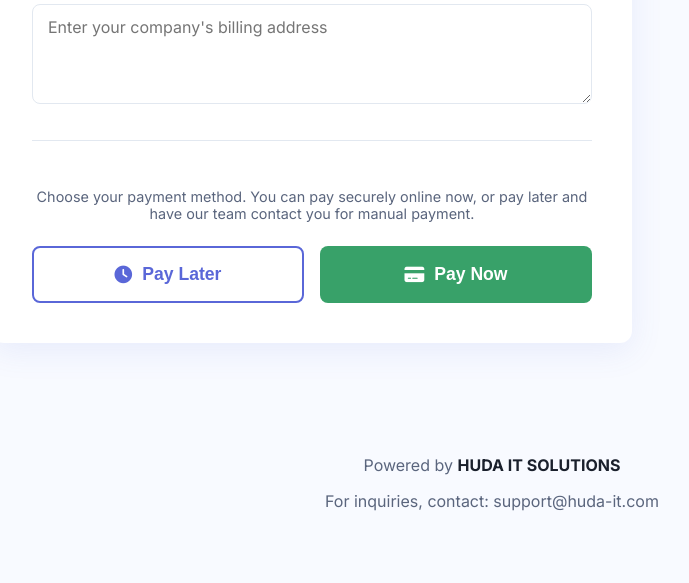
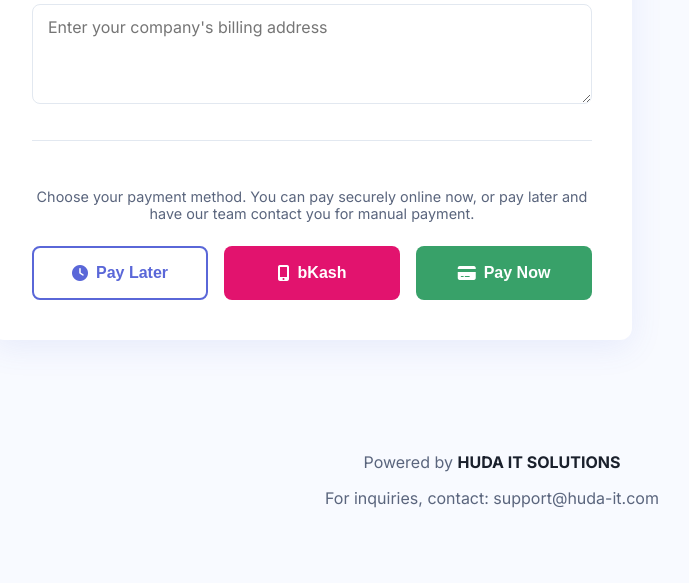
Before and after one commit to nazrulranaofficial-commits/hudait, a Flask app: template templates/checkout.html in a window 1280 px wide. Shown: the part 763-1346 px from the top of the page, without its empty margins (148-837 px from the left). After the commit the page ends 1271 px from the top, so only its background shows below. Run offline with Flask 3, Linux system fonts and the light colour scheme; the template is opened without the code that fills it, so the values that code supplies are empty; parts of the project's set-up code (start-up, migrations or seed data) failed here and were passed over; some libraries are stand-ins or nearby versions.

Commit message:
Update checkout.html

```diff
--- a/templates/checkout.html
+++ b/templates/checkout.html
@@ -21,6 +21,7 @@
             --color-shadow: rgba(90, 103, 216, 0.1);
             --color-success: #38A169;
             --color-error: #E53E3E;
+            --color-bkash: #E2136E; /* bKash Pink */
         }
 
         *, *:before, *:after { box-sizing: border-box; }
@@ -271,7 +272,7 @@
             background-color: #F0FFF4; color: #2F855A; border-color: var(--color-success);
         }
 
-        /* --- 6. "Pay Now" / "Pay Later" Buttons --- */
+        /* --- 6. Payment Buttons --- */
         .payment-choice-container {
             margin-top: 2rem;
             border-top: 1px solid var(--color-border);
@@ -285,42 +286,44 @@
         }
         .button-group {
             display: grid;
-            grid-template-columns: 1fr 1fr;
+            grid-template-columns: repeat(auto-fit, minmax(130px, 1fr)); /* Adaptive Grid */
             gap: 1rem;
         }
         .submit-btn {
             width: 100%;
-            padding: 16px;
+            padding: 16px 10px;
             border: none;
             border-radius: 8px;
-            font-size: 1.1rem;
+            font-size: 1rem;
             font-weight: 600;
             cursor: pointer;
             transition: all 0.3s;
             display: flex;
             align-items: center;
             justify-content: center;
+            white-space: nowrap;
         }
-        .submit-btn i {
-            margin-right: 10px;
-        }
+        .submit-btn i { margin-right: 8px; }
 
         .btn-pay-now {
             background: var(--color-success);
             color: white;
         }
-        .btn-pay-now:hover {
-            background: #2F855A;
-        }
+        .btn-pay-now:hover { background: #2F855A; }
 
         .btn-pay-later {
             background-color: #fff;
             color: var(--color-primary);
             border: 2px solid var(--color-primary);
         }
-        .btn-pay-later:hover {
-            background-color: var(--color-bg-light);
+        .btn-pay-later:hover { background-color: var(--color-bg-light); }
+
+        /* --- NEW: bKash Button --- */
+        .btn-bkash {
+            background-color: var(--color-bkash);
+            color: white;
         }
+        .btn-bkash:hover { background-color: #C2105E; }
 
         /* --- 7. Footer --- */
         .promo-footer {
@@ -458,6 +461,9 @@
                             <button type="submit" name="payment_method" value="pay_later" class="submit-btn btn-pay-later">
                                 <i class="fas fa-clock"></i> Pay Later
                             </button>
+                            <button type="submit" name="payment_method" value="bkash" class="submit-btn btn-bkash">
+                                <i class="fas fa-mobile-alt"></i> bKash
+                            </button>
                             <button type="submit" name="payment_method" value="pay_now" class="submit-btn btn-pay-now">
                                 <i class="fas fa-credit-card"></i> Pay Now
                             </button>
```
